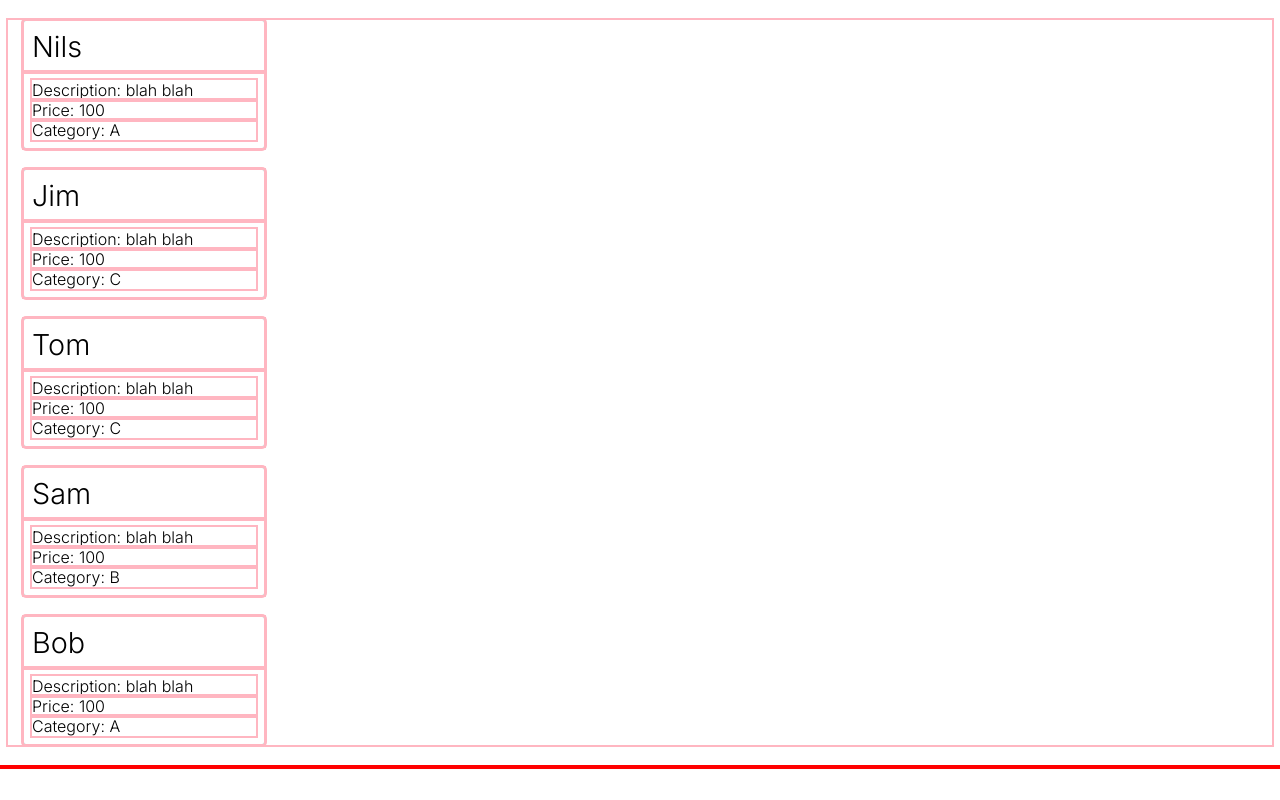
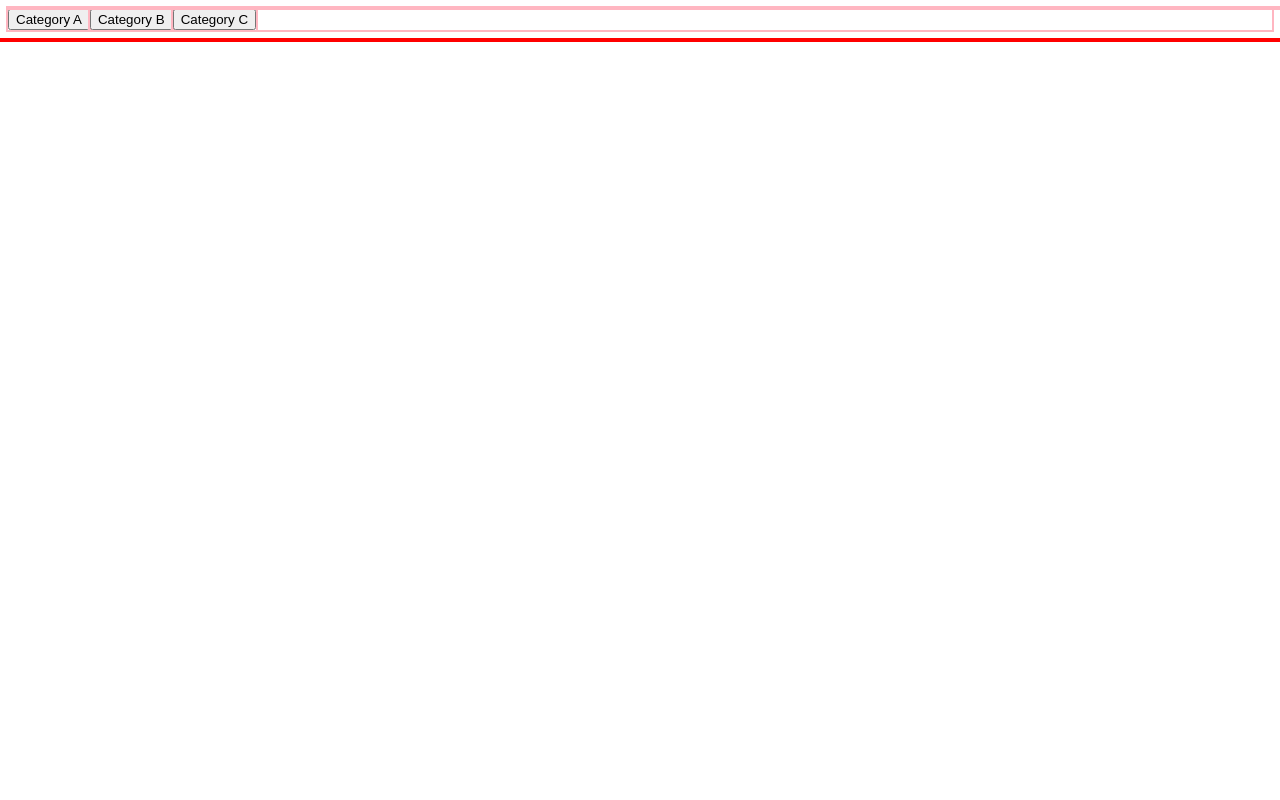
Before and after one commit to nils-thevenard/Marketplace, a Next.js app: page /marketplace/search in a window 1280 px wide. Built offline with nearby package versions, Linux system fonts and the light colour scheme.

Commit message:
working filters
put data in separate file and got the filter working on 3 separate buttons

```diff
--- /dev/null
+++ b/src/app/marketplace/search/data.tsx
@@ -0,0 +1,38 @@
+import React from "react";
+
+type category = "A" | "B" | "C";
+
+interface course {
+  id: number;
+  name: string;
+  description: string;
+  price: number;
+  category: category;
+}
+
+const DATA: course[] = [
+  {
+    id: 0,
+    name: "Nils",
+    description: "blah blah",
+    price: 100,
+    category: "A",
+  },
+  { id: 1, name: "Jim", description: "blah blah", price: 100, category: "C" },
+  { id: 2, name: "Tom", description: "blah blah", price: 100, category: "C" },
+  { id: 3, name: "Sam", description: "blah blah", price: 100, category: "B" },
+  { id: 4, name: "Bob", description: "blah blah", price: 100, category: "A" },
+  {
+    id: 5,
+    name: "Nils",
+    description: "blah blah",
+    price: 100,
+    category: "A",
+  },
+  { id: 6, name: "Jim", description: "blah blah", price: 100, category: "C" },
+  { id: 7, name: "Tom", description: "blah blah", price: 100, category: "C" },
+  { id: 8, name: "Sam", description: "blah blah", price: 100, category: "B" },
+  { id: 9, name: "Bob", description: "blah blah", price: 100, category: "A" },
+];
+
+export default DATA;
--- a/src/app/marketplace/search/search.tsx
+++ b/src/app/marketplace/search/search.tsx
@@ -1,9 +1,22 @@
-import React from "react";
+"use client";
+
+// to lower case on both sides for search
+// search to be held in state
+// input value held in state
+
+//have button options for a b c
+// on click set stare a or whatever
+// render the new array filters course cards
+
+import React, { useState } from "react";
 import styles from "./courseCard.module.scss";
+import DATA from "./data";
 
 export default function CourseCard() {
+  const [letter, setLetter] = useState<string>("");
+
+  // have interface imported from data file
   type category = "A" | "B" | "C";
-
   interface course {
     id: number;
     name: string;
@@ -12,23 +25,25 @@ export default function CourseCard() {
     category: category;
   }
 
-  const DATA: course[] = [
-    {
-      id: 0,
-      name: "Nils",
-      description: "blah blah",
-      price: 100,
-      category: "A",
-    },
-    { id: 1, name: "Jim", description: "blah blah", price: 100, category: "C" },
-    { id: 2, name: "Tom", description: "blah blah", price: 100, category: "C" },
-    { id: 3, name: "Sam", description: "blah blah", price: 100, category: "B" },
-    { id: 4, name: "Bob", description: "blah blah", price: 100, category: "A" },
-  ];
+  // filtering the array depending on the value of letter
+  const setCourseA: course[] = DATA.filter((course) => {
+    return course.category === letter;
+  });
 
+  const handleSetLetterA = () => {
+    setLetter("A");
+  };
+  const handleSetLetterB = () => {
+    setLetter("B");
+  };
+  const handleSetLetterC = () => {
+    setLetter("C");
+  };
+
+  //mapping out the array of objects and displaying as JSX
   const CourseCards: React.FC<{ data: course[] }> = ({ data }) => {
     return (
-      <div className={styles.layout}>
+      <div className={styles.CourseCards}>
         {data.map((data) => (
           <div className={styles.card} key={data.id}>
             <div className={styles.heading}>{data.name}</div>
@@ -45,7 +60,11 @@ export default function CourseCard() {
 
   return (
     <div>
-      <CourseCards data={DATA} />
+      <CourseCards data={setCourseA} />
+
+      <button onClick={handleSetLetterA}>Category A</button>
+      <button onClick={handleSetLetterB}>Category B</button>
+      <button onClick={handleSetLetterC}>Category C</button>
     </div>
   );
 }
```
